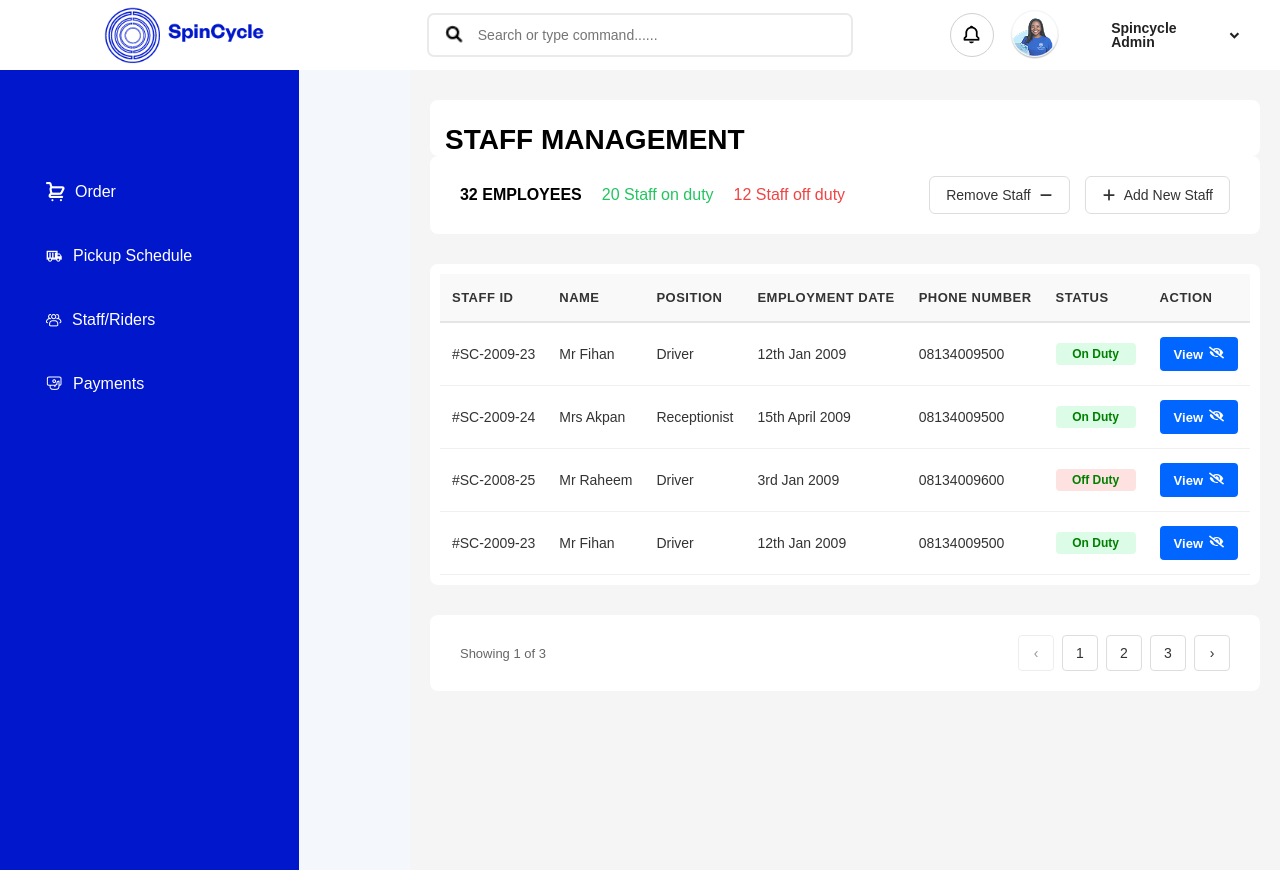
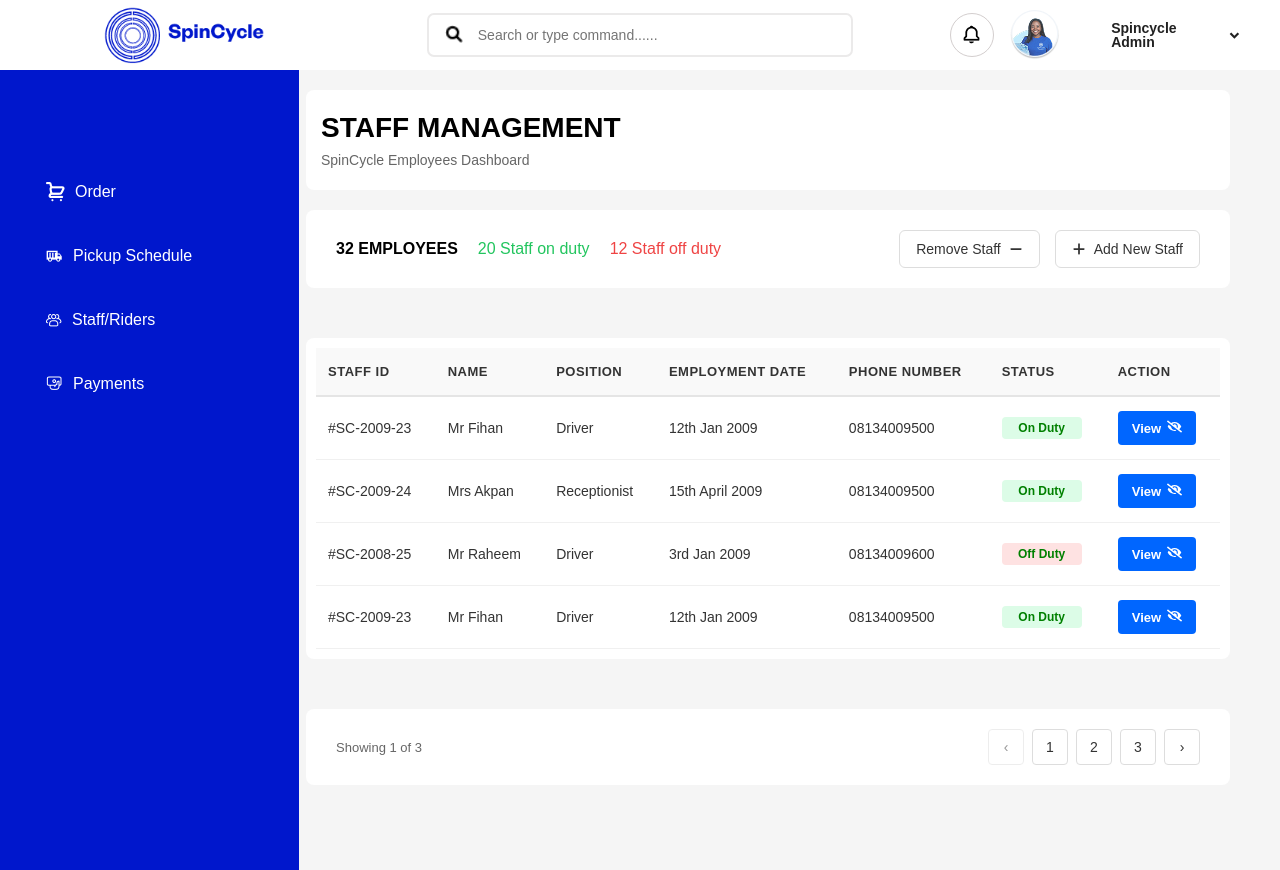
Before and after one commit to kareemHabeeb/Spin-Cycle, a React (Vite) app: page /dashboard/staff in a window 1280 px wide. Built offline with nearby package versions, Linux system fonts and the light colour scheme.

Commit message:
i did the staff/rider's page

```diff
--- a/src/Pages/Dashboards/Staffs/Staff.jsx
+++ b/src/Pages/Dashboards/Staffs/Staff.jsx
@@ -1,5 +1,5 @@
 import React, { useState } from "react";
-import "../Staffs/Staff.css"
+import "../Staffs/StaffsRidersStyles/Staff.css"
 import { useNavigate } from "react-router-dom";
 import { FaEyeSlash } from "react-icons/fa";
 import { FaMinus, FaPlus } from "react-icons/fa6";
--- a/src/Pages/Dashboards/Staffs/Staff.css
+++ b/src/Pages/Dashboards/Staffs/StaffsRidersStyles/Staff.css
@@ -1,23 +1,31 @@
 .staff-container {
   background-color: #f5f5f5;
   min-height: 100vh;
-  padding: 30px 20px;
+  width: 80%;
+  padding: 20px 50px;
   display: flex;
   flex-direction: column;
+  gap: 20px;
 }
 
 .staff-header {
   display: flex;
-  width: 100%;
   background-color: white;
   border-radius: 8px;
   justify-content: center;
   align-items: center;
+  width: 100%;
+  height: 100px;
 }
 
 .header-content {
   width: 100%;
   height: 15%;
+  display: flex;
+  width: 100%;
+  height: 100px;
+  flex-direction: column;
+  justify-content: center;
 
   h1 {
     font-size: 28px;
```
Also changed, not shown: src/Pages/Dashboards/Staffs/AddStaff.jsx (added), src/Pages/Dashboards/Staffs/StaffDetailsPages.jsx (added), src/Pages/Dashboards/Staffs/StaffsRidersStyles/AddStaff.css (added), src/Pages/Dashboards/Staffs/StaffsRidersStyles/StaffDetailsPages.css (added).
